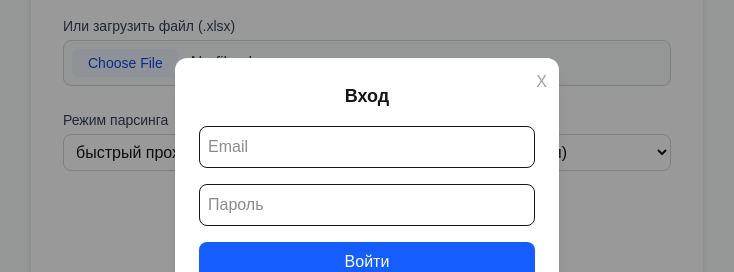
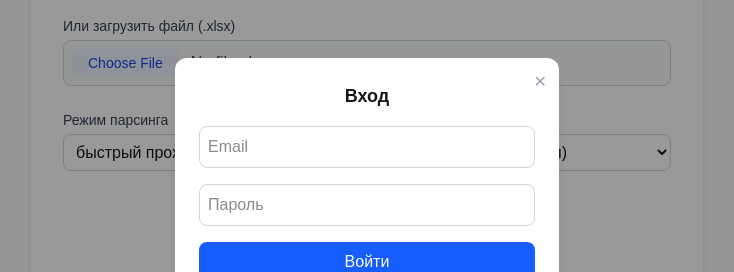
Before and after one commit to DanilovNikolai/ozon-reviews-parser-web-frontend, a Next.js app: page / in a window 1280 px wide. Both pictures are taken after a click on the button "Войти / Регистрация". Shown: the part 202-474 px from the top of the page, without its empty margins (273-1007 px from the left). Built offline with nearby package versions, Linux system fonts and the light colour scheme; no server answers.

Commit message:
feat: added errors show

```diff
--- a/src/components/AuthModal.jsx
+++ b/src/components/AuthModal.jsx
@@ -5,10 +5,12 @@ export default function AuthModal({ onClose, onLogin, onRegister }) {
   const [email, setEmail] = useState('');
   const [password, setPassword] = useState('');
   const [loading, setLoading] = useState(false);
+  const [error, setError] = useState(null);
 
   async function submit(e) {
     e.preventDefault();
     setLoading(true);
+    setError(null);
 
     try {
       if (mode === 'login') {
@@ -17,31 +19,51 @@ export default function AuthModal({ onClose, onLogin, onRegister }) {
         await onRegister(email, password);
       }
     } catch (e) {
+      setError(e.message || 'Произошла ошибка');
     } finally {
       setLoading(false);
     }
   }
 
+  function switchMode() {
+    setMode(mode === 'login' ? 'register' : 'login');
+    setError(null);
+  }
+
+  const inputClass = (hasError) =>
+    `w-full border rounded-lg p-2 focus:outline-none ${
+      hasError ? 'border-red-400 focus:ring-2 focus:ring-red-300' : 'border-gray-300'
+    }`;
+
   return (
     <div className="fixed inset-0 bg-black/40 flex items-center justify-center z-50">
       <div className="bg-white rounded-xl p-6 w-full max-w-sm shadow-lg relative">
+        {/* КНОПКА ЗАКРЫТИЯ */}
         <button
           onClick={onClose}
-          className="absolute top-3 right-3 text-gray-400 hover:text-gray-700"
+          className="absolute top-3 right-3 text-gray-400 hover:text-gray-700 cursor-pointer"
+          aria-label="Close"
         >
-          X
+          ✕
         </button>
 
         <h3 className="text-lg font-semibold mb-4 text-center">
           {mode === 'login' ? 'Вход' : 'Регистрация'}
         </h3>
 
+        {/* ОШИБКА */}
+        {error && (
+          <div className="mb-3 text-sm text-red-600 bg-red-50 border border-red-200 rounded-lg p-2 text-center">
+            {error}
+          </div>
+        )}
+
         <form onSubmit={submit} className="space-y-4">
           <input
             type="email"
             required
             placeholder="Email"
-            className="w-full border rounded-lg p-2"
+            className={inputClass(!!error)}
             value={email}
             onChange={(e) => setEmail(e.target.value)}
           />
@@ -50,14 +72,14 @@ export default function AuthModal({ onClose, onLogin, onRegister }) {
             type="password"
             required
             placeholder="Пароль"
-            className="w-full border rounded-lg p-2"
+            className={inputClass(!!error)}
             value={password}
             onChange={(e) => setPassword(e.target.value)}
           />
 
           <button
             disabled={loading}
-            className="w-full bg-blue-600 text-white rounded-lg py-2 disabled:opacity-60"
+            className="w-full bg-blue-600 text-white rounded-lg py-2 disabled:opacity-60 cursor-pointer"
           >
             {mode === 'login' ? 'Войти' : 'Зарегистрироваться'}
           </button>
@@ -65,8 +87,9 @@ export default function AuthModal({ onClose, onLogin, onRegister }) {
 
         <div className="mt-4 text-xs text-center">
           <button
-            onClick={() => setMode(mode === 'login' ? 'register' : 'login')}
-            className="text-blue-600 underline"
+            type="button"
+            onClick={switchMode}
+            className="text-blue-600 underline cursor-pointer"
           >
             {mode === 'login' ? 'Нет аккаунта? Регистрация' : 'Уже есть аккаунт? Войти'}
           </button>
```
